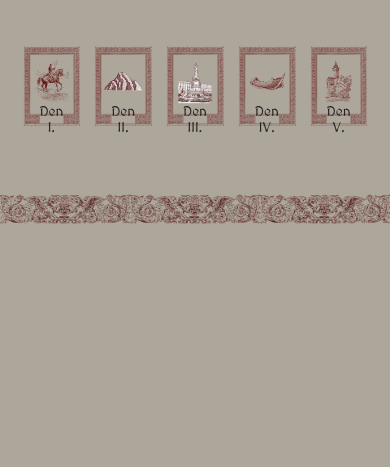
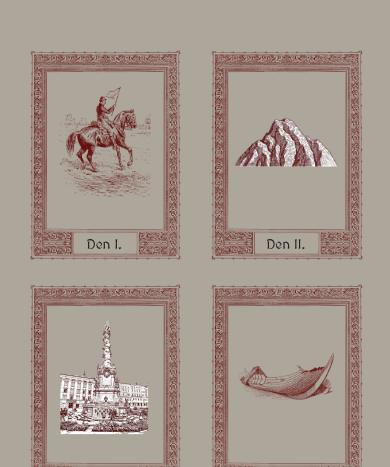
Before and after one commit to MertakMA/Lipno, a website built with Vite: page program.html in a window 390 px wide. Shown: the part 244-711 px from the top of the page. Built offline with nearby package versions, Linux system fonts and the light colour scheme; a web font is replaced by a local one.

Commit message:
fix program grid

```diff
--- a/src/styles/program.css
+++ b/src/styles/program.css
@@ -36,18 +36,17 @@
 }
 
 .day-grid {
-  display: flex;
-  gap: clamp(0.5rem, 2vw, 1.5rem);
+  display: grid;
+  grid-template-columns: repeat(auto-fit, minmax(9.5rem, 1fr));
+  gap: clamp(0.75rem, 2vw, 1.5rem);
   padding: 0 clamp(1rem, 5vw, 2.5rem) var(--space-5);
   max-width: var(--page-max-width);
   margin-inline: auto;
 }
 
 .day-card {
-  flex: 1 1 0;
   position: relative;
   aspect-ratio: 823 / 1077;
-  min-width: 0;
 }
 
 .day-card__frame {
```
